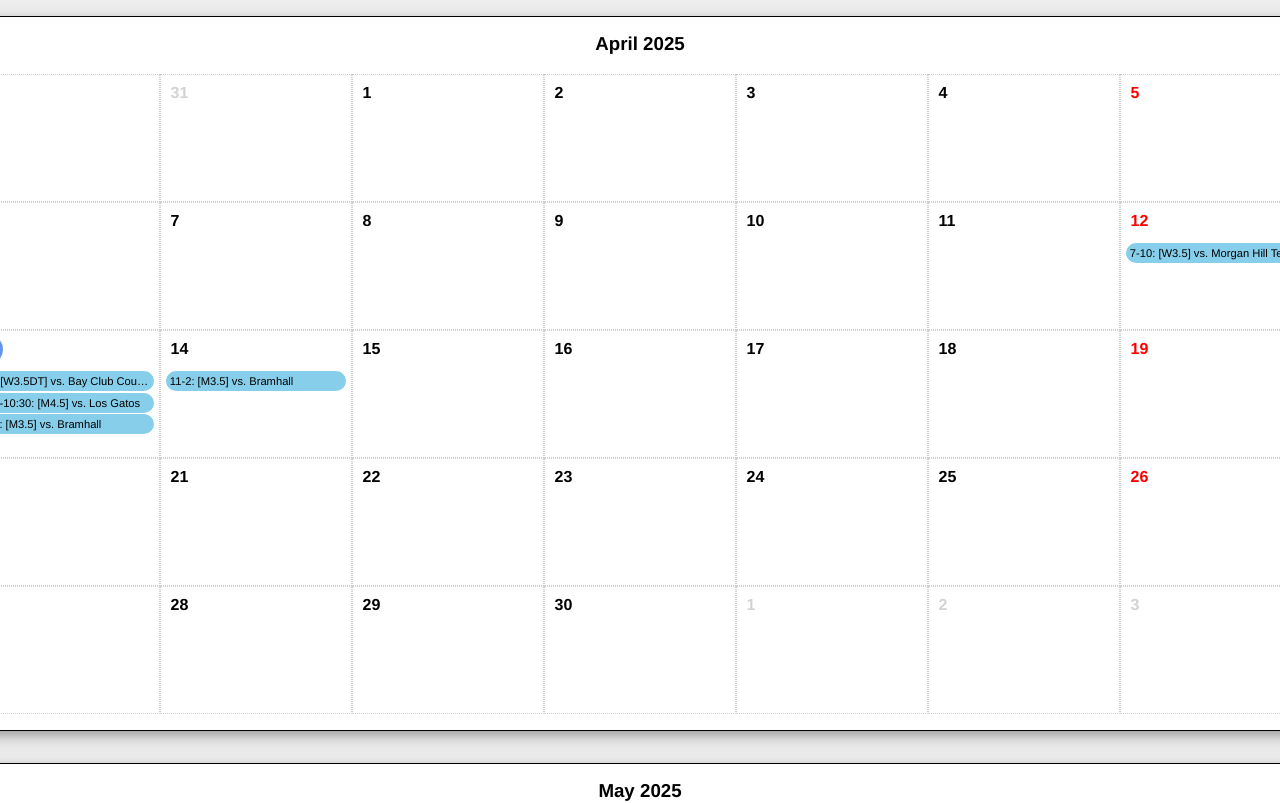
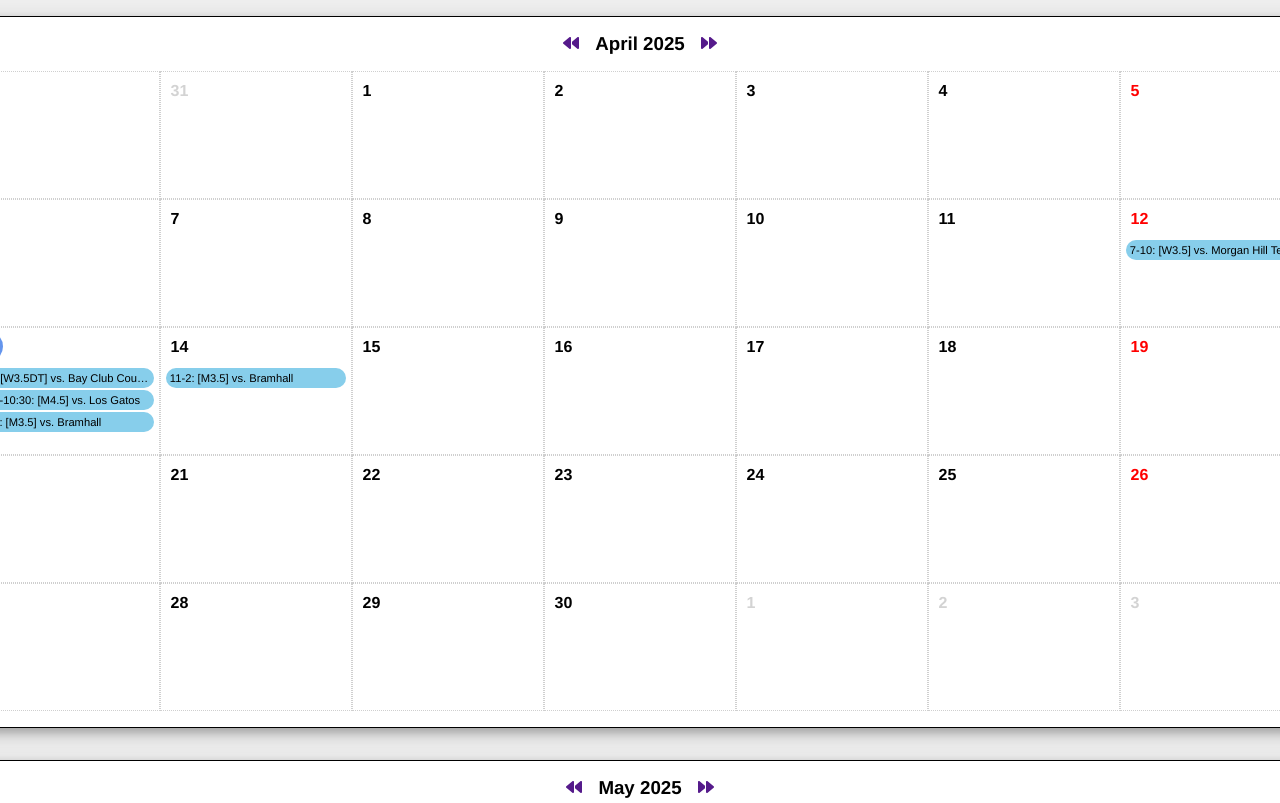
Before and after one commit to ycombinator/usta-match-scheduler, a React app in the folder web/: page / in a window 1280 px wide. Shown: the top 803 px of the page. Built offline with nearby package versions, Linux system fonts and the light colour scheme.

Commit message:
Implement previous and next month functionality

```diff
--- a/web/package.json
+++ b/web/package.json
@@ -23,6 +23,9 @@
     "webpack-dev-server": "^5.2.1"
   },
   "dependencies": {
+    "@fortawesome/fontawesome-svg-core": "^6.7.2",
+    "@fortawesome/free-solid-svg-icons": "^6.7.2",
+    "@fortawesome/react-fontawesome": "^0.2.2",
     "react": "^19.1.0",
     "react-dom": "^19.1.0",
     "react-icons": "^5.5.0"
--- a/web/src/App.jsx
+++ b/web/src/App.jsx
@@ -1,15 +1,13 @@
 import { useState } from 'react'
 import './App.css'
-import { SearchBar } from './components/SearchBar'
-import { SearchResultsList } from './components/SearchResultsList'
 import { CalendarMonthGroup } from './components/CalendarMonthGroup'
 
 function App() {
-    const [results, setResults] = useState([])
+    const now = new Date()
+    const [startYearMonth, setStartYearMonth] = useState({year: now.getFullYear(), month: now.getMonth()})
 
-    const now = new Date()
-    const startYear = now.getFullYear()
-    const startMonth = now.getMonth()
+    const startYear = startYearMonth.year
+    const startMonth = startYearMonth.month
 
     const events = [
         { start: new Date("2025-04-12T19:00:00Z"), end: new Date("2025-04-12T22:00:00Z"), title: "[W3.5] vs. Morgan Hill Tennis Club"},
@@ -21,11 +19,13 @@ function App() {
     return (
         <div className="App">
             <div className="calendar-container">
-                <CalendarMonthGroup startYear={startYear} startMonth={startMonth} numMonths={3} events={events}/>
-            </div>
-            <div className="search-bar-container">
-                <SearchBar setResults={setResults}/>
-                <SearchResultsList results={results}/>
+                <CalendarMonthGroup
+                    startYear={startYear}
+                    startMonth={startMonth}
+                    setStartYearMonth={setStartYearMonth}
+                    numMonths={3}
+                    events={events}
+                />
             </div>
         </div>
     )
--- a/web/src/components/CalendarMonth.css
+++ b/web/src/components/CalendarMonth.css
@@ -15,6 +15,9 @@
 
 }
 
-.calendar-month h3 {
-    margin-bottom: 1em;
+.calendar-month .header {
+    display: flex;
+    margin-bottom: 1rem;
+    gap: 1rem;
+    align-items: center;
 }
--- a/web/src/components/CalendarMonth.jsx
+++ b/web/src/components/CalendarMonth.jsx
@@ -1,8 +1,10 @@
-import { getMonthName, weeksInMonth } from "../lib/date_utils"
+import { FontAwesomeIcon } from '@fortawesome/react-fontawesome'
+import { faBackward, faForward } from '@fortawesome/free-solid-svg-icons'
+import { getMonthName, getPreviousYearMonth, getNextYearMonth, weeksInMonth } from "../lib/date_utils"
 import { CalendarWeek } from "./CalendarWeek"
 import "./CalendarMonth.css"
 
-export const CalendarMonth = ({year, month, events}) => {
+export const CalendarMonth = ({year, month, setStartYearMonth, events}) => {
     const numWeeks = weeksInMonth(year, month)
     const monthName = getMonthName(year, month)
 
@@ -12,9 +14,25 @@ export const CalendarMonth = ({year, month, events}) => {
         calendarWeeks.push(<div key={key}><CalendarWeek year={year} month={month} week={i} events={events} /></div>)
     }
 
+    function goBack(e) {
+        e.preventDefault()
+        const { prevYear, prevMonth } = getPreviousYearMonth(year, month)
+        setStartYearMonth({ year: prevYear, month: prevMonth })
+    }
+
+    function goForward(e) {
+        e.preventDefault()
+        const { nextYear, nextMonth } = getNextYearMonth(year, month)
+        setStartYearMonth({ year: nextYear, month: nextMonth })
+    }
+
     return (
         <div className="calendar-month">
-            <h3>{monthName} {year}</h3>
+            <div className="header">
+                <a href="" onClick={goBack}><FontAwesomeIcon icon={faBackward} /></a>
+                <h3>{monthName} {year}</h3>
+                <a href="" onClick={goForward}><FontAwesomeIcon icon={faForward} /></a>
+            </div>
             { calendarWeeks }
         </div>
     )
--- a/web/src/components/CalendarMonthGroup.jsx
+++ b/web/src/components/CalendarMonthGroup.jsx
@@ -2,13 +2,13 @@ import { isEventInMonth } from "../lib/date_utils"
 import { CalendarMonth } from "./CalendarMonth"
 import "./CalendarMonthGroup.css"
 
-export const CalendarMonthGroup = ({startYear, startMonth, numMonths, events}) => {
+export const CalendarMonthGroup = ({startYear, startMonth, setStartYearMonth, numMonths, events}) => {
     const months = []
     let year = startYear
     let month = startMonth
     for (let i = 0; i < numMonths; i++) {
         const monthEvents = events.filter(event => isEventInMonth(year, month, event))
-        months.push(<div key={i} className="calendar-month-container"><CalendarMonth year={year} month={month} events={monthEvents} /></div>)
+        months.push(<div key={i} className="calendar-month-container"><CalendarMonth year={year} month={month} setStartYearMonth={setStartYearMonth} events={monthEvents} /></div>)
 
         month++
         // Check if we should start the new year
--- a/web/src/components/CalendarWeek.jsx
+++ b/web/src/components/CalendarWeek.jsx
@@ -1,4 +1,4 @@
-import { daysInMonth, getPreviousMonth, getPreviousMonthYear, getNextMonth, getNextMonthYear, isEventInDay, monthDaysInFirstWeek } from "../lib/date_utils"
+import { daysInMonth, isEventInDay, monthDaysInFirstWeek, getPreviousYearMonth, getNextYearMonth } from "../lib/date_utils"
 import { CalendarDay } from "./CalendarDay"
 import "./CalendarWeek.css"
 
@@ -18,8 +18,9 @@ export const CalendarWeek = ({year, month, week, events}) => {
 
         if (week == 0) {
             if (i < firstDayOfMonthWeekday) {
-                month = getPreviousMonth(thisMonth)
-                year = getPreviousMonthYear(thisYear, thisMonth)
+                const { prevYear, prevMonth } = getPreviousYearMonth(thisYear, thisMonth)
+                year = prevYear
+                month = prevMonth
 
                 const dayDiff = firstDayOfMonthWeekday - i - 1
                 day = daysInMonth(year, month) - dayDiff
@@ -34,8 +35,9 @@ export const CalendarWeek = ({year, month, week, events}) => {
                 day = 1 + nextMonthDays
                 nextMonthDays++
 
-                month = getNextMonth(thisMonth)
-                year = getNextMonthYear(thisYear, thisMonth)
+                const { nextYear, nextMonth } = getNextYearMonth(thisYear, thisMonth)
+                year = nextYear
+                month = nextMonth
             }
         }
 
```
Also changed, not shown: web/src/lib/date_utils.js, 1 other file (tests, documents, lock files or other folders).
